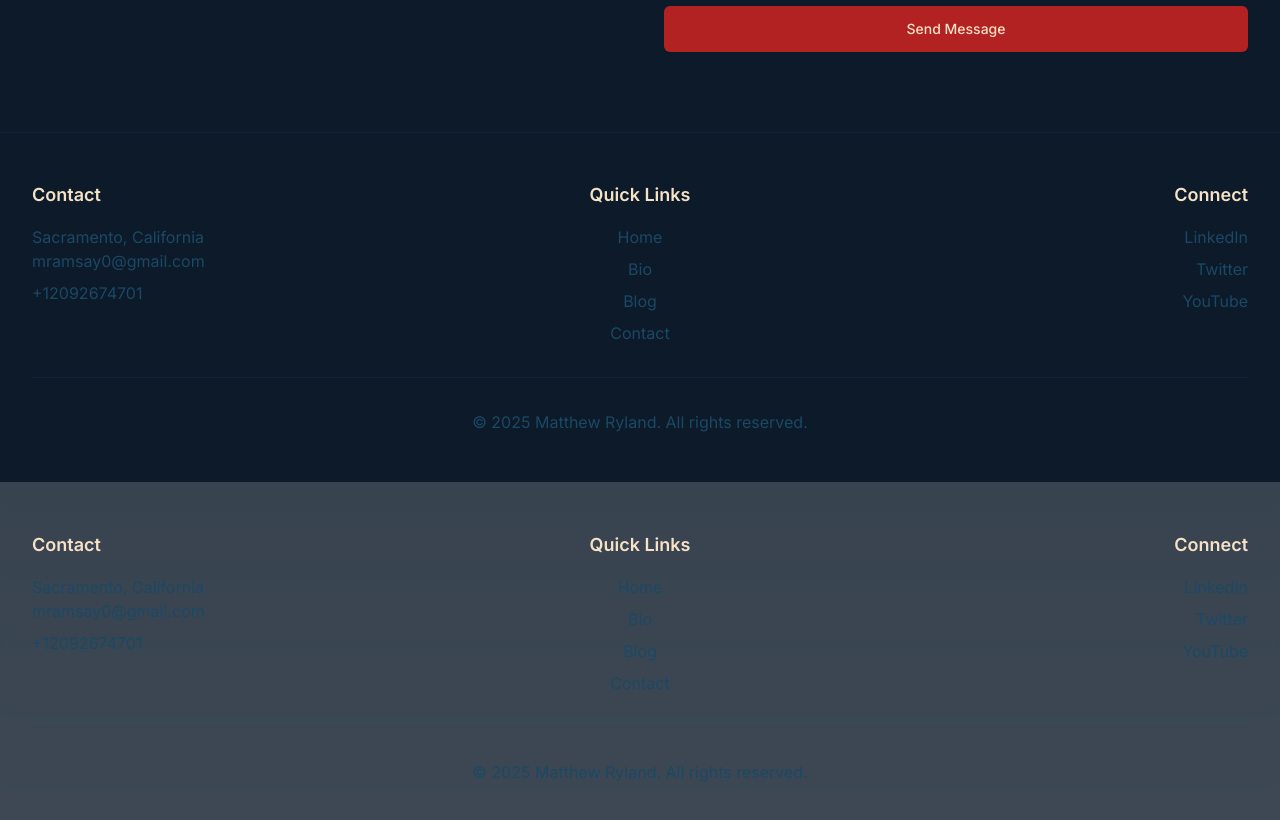
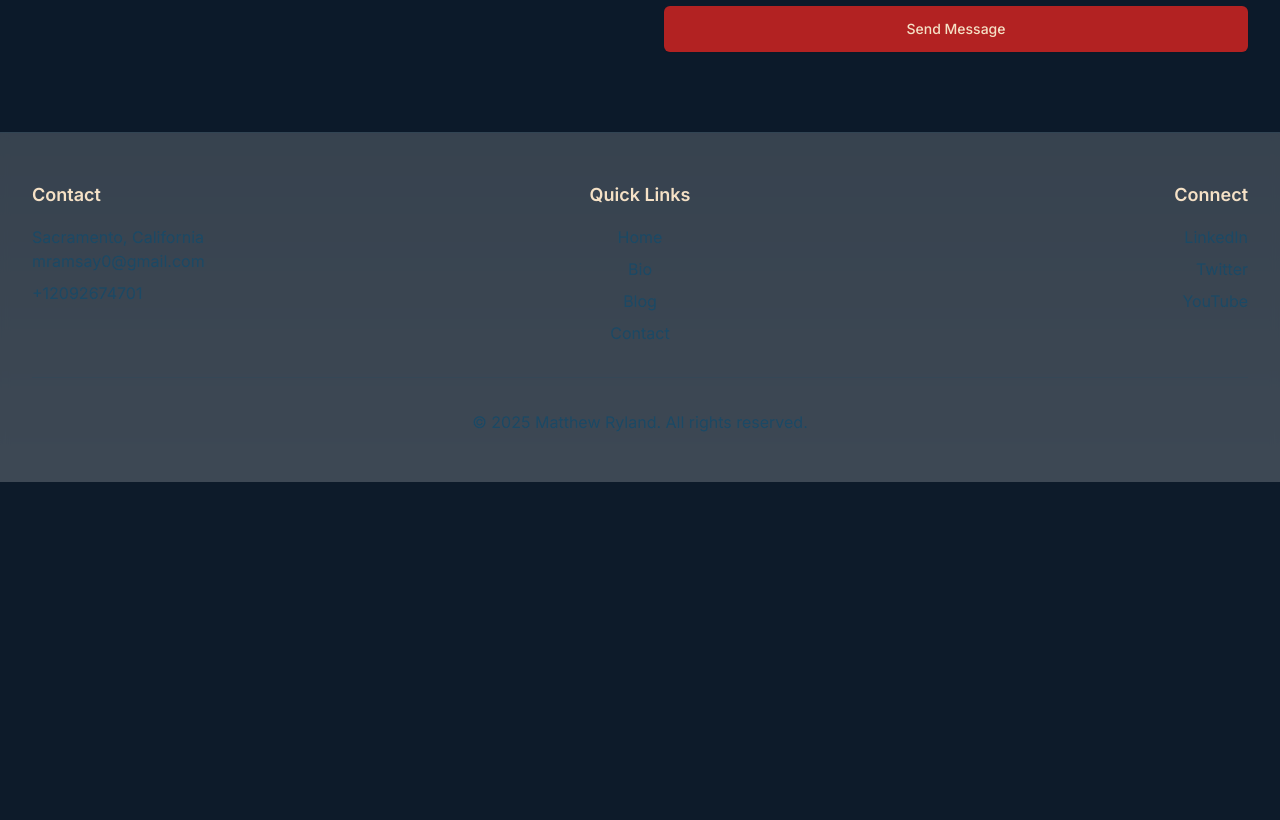
Before and after one commit to ryramzy/matthew-ryland, a Next.js app: page / in a window 1280 px wide. Shown: the part 2300-3120 px from the top of the page. After the commit the page ends 2782 px from the top, so only its background shows below. Built offline with nearby package versions, Linux system fonts and the light colour scheme.

Commit message:
Fix duplicate footer issue - remove footer from home page since it's already in layout

```diff
--- a/app/page.tsx
+++ b/app/page.tsx
@@ -3,7 +3,6 @@ import { Hero } from './components/hero'
 import { Projects } from './components/projects'
 import { Approach } from './components/approach'
 import { Contact } from './components/contact'
-import Footer from './components/footer'
 
 export default function Home() {
   return (
@@ -13,7 +12,6 @@ export default function Home() {
       <Projects />
       <Approach />
       <Contact />
-      <Footer />
     </main>
   )
 }
```
